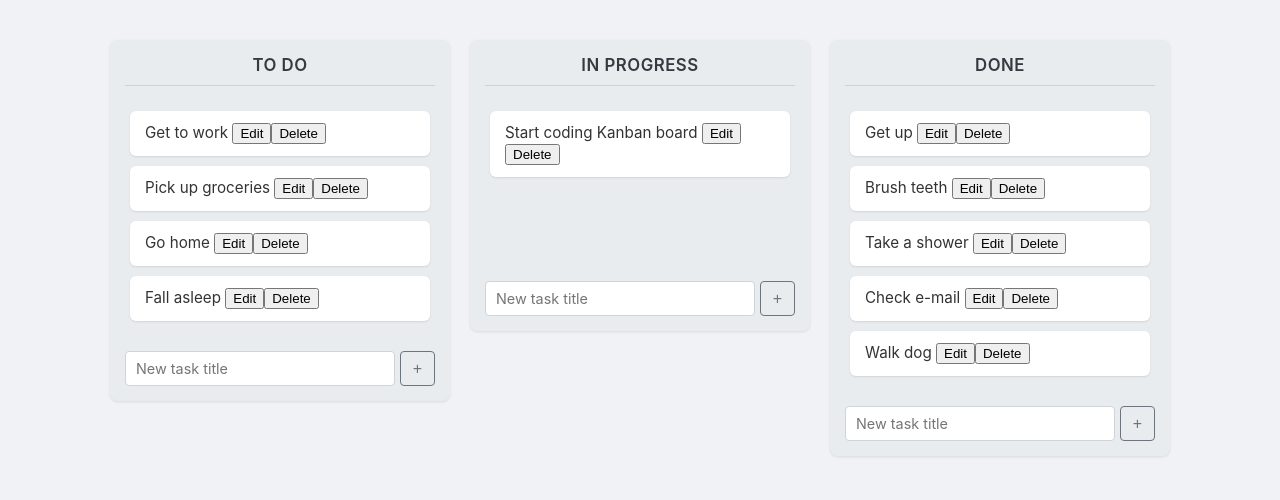
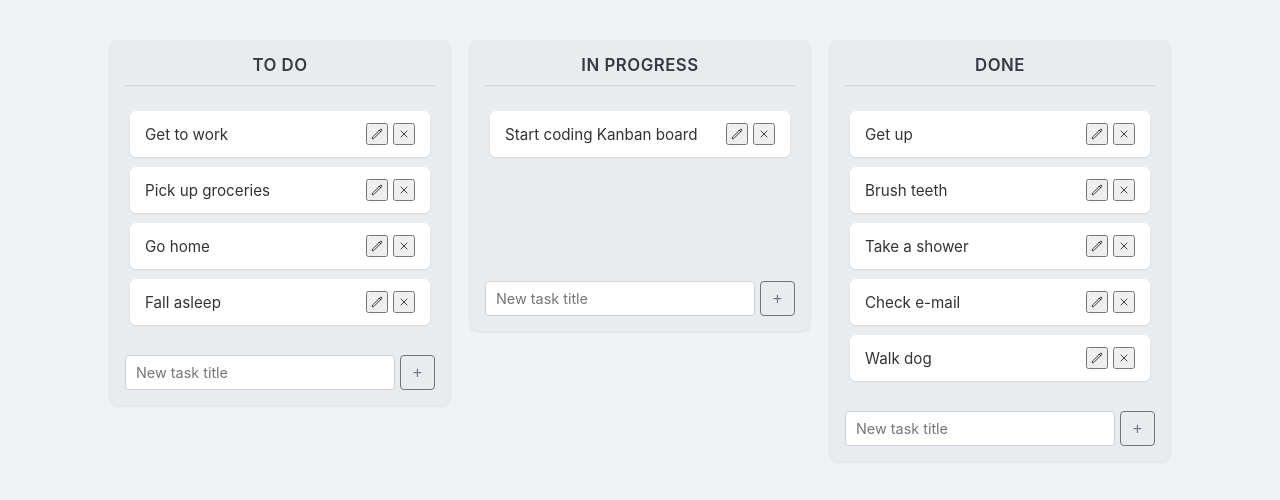
Before and after one commit to logicstride/kanban-board-angular, an Angular app: page / in a window 1280 px wide. Shown: the top 500 px of the page. Built offline with nearby package versions, Linux system fonts and the light colour scheme.

Commit message:
feat: enhance task component layout and styling with action icons

```diff
--- a/src/app/components/task/task.component.html
+++ b/src/app/components/task/task.component.html
@@ -1,5 +1,14 @@
-<div *ngIf="task" class="item" cdkDrag>
-  {{ task.title }}
-  <button (click)="onEditClick()">Edit</button>
-  <button (click)="onDeleteClick()">Delete</button>
+<div *ngIf="task" class="item item-wrap" cdkDrag>
+  <span>{{ task.title }}</span>
+
+  <span class="action-icon-wrap">
+    <button class="action-icon-btn" (click)="onEditClick()"><svg xmlns="http://www.w3.org/2000/svg" class="action-icon" fill="none" viewBox="0 0 24 24" stroke-width="1.5" stroke="currentColor">
+      <path stroke-linecap="round" stroke-linejoin="round" d="m16.862 4.487 1.687-1.688a1.875 1.875 0 1 1 2.652 2.652L6.832 19.82a4.5 4.5 0 0 1-1.897 1.13l-2.685.8.8-2.685a4.5 4.5 0 0 1 1.13-1.897L16.863 4.487Zm0 0L19.5 7.125" />
+    </svg>
+    </button>
+    <button class="action-icon-btn" (click)="onDeleteClick()"><svg xmlns="http://www.w3.org/2000/svg" class="action-icon" fill="none" viewBox="0 0 24 24" stroke-width="1.5" stroke="currentColor">
+      <path stroke-linecap="round" stroke-linejoin="round" d="M6 18 18 6M6 6l12 12" />
+    </svg>
+    </button>
+  </span>
 </div>
--- a/src/styles.css
+++ b/src/styles.css
@@ -9,6 +9,10 @@ body {
 
 input {
   font-family: -apple-system, BlinkMacSystemFont, "Segoe UI", Roboto, Helvetica, Arial, sans-serif, "Apple Color Emoji", "Segoe UI Emoji", "Segoe UI Symbol";
+}
+
+button {
+  cursor: pointer;
 }
 
 .container {
@@ -140,3 +144,27 @@ app-column {
   border-color: #6c757d;
   color: white;
 }
+
+.action-icon-btn {
+  padding: 3px 3px;
+  display: inline-flex;
+  justify-content: center;
+  align-items: center;
+}
+
+.action-icon {
+  width: 12px;
+  height: 12px;
+}
+
+.action-icon-wrap {
+  display: inline-flex;
+  gap: 5px;
+}
+
+.item-wrap {
+  display: flex;
+  justify-content: space-between;
+  align-items: center;
+  gap: 10px;
+}
```
